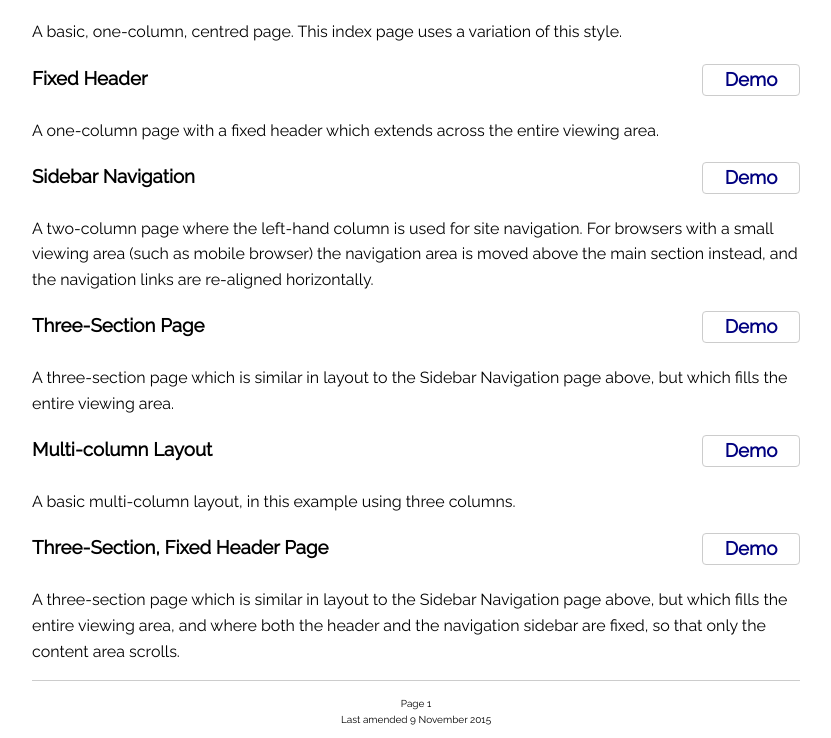
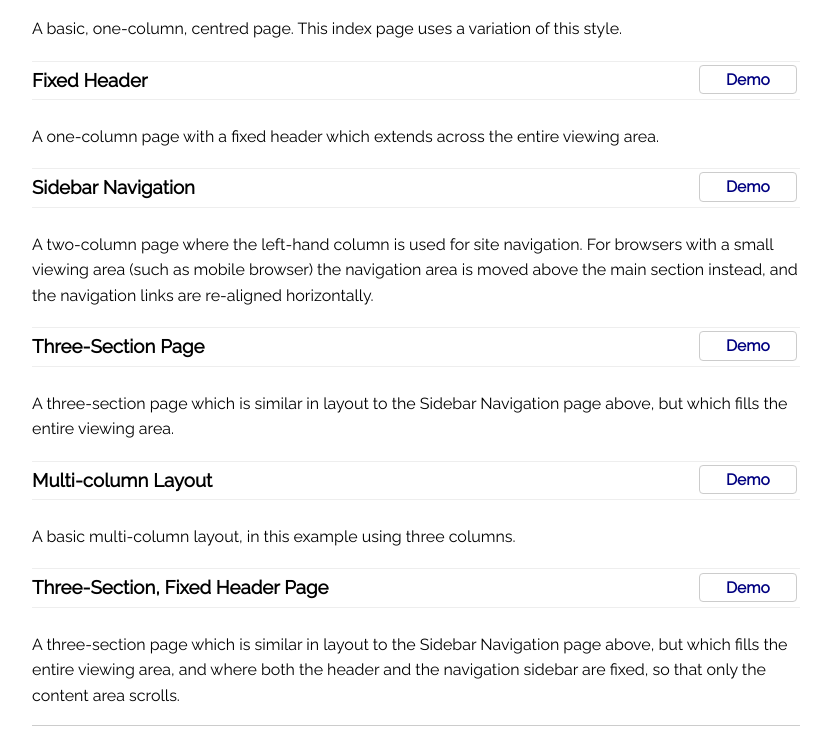
Before and after one commit to chrisatthestudy/simplicity, a plain HTML site: page src/index.html in a window 1280 px wide. Shown: the part 220-958 px from the top of the page, without its empty margins (224-1055 px from the left). Drawn offline with Linux system fonts and the light colour scheme.

Commit message:
Update appearance of demo index page

```diff
--- a/src/css/index.css
+++ b/src/css/index.css
@@ -3,7 +3,7 @@
 /* Basic layout and styles */
 * { font-family: "Raleway", sans-serif; }
 html { padding: 1em; font-size: 1em; line-height: 1.6; }
-body { margin: 0 auto; padding: 3%; max-width: 768px; }
+body { margin: 0 auto; padding: 2%; max-width: 768px; }
 h1 { margin-top: 0; }
 p { margin-top: 1.5em; }
 code { font-family: monospace; display: inline-block; }
@@ -19,13 +19,27 @@ footer {
   text-align: center;
 }
 
+h3 {
+    line-height: 2em;
+    border-top: #eee 1px solid;
+    border-bottom: #eee 1px solid;
+}
+
 a.btn {
     color: navy;
     float: right;
     text-align: center;
     width: 96px;
+    font-size: smaller;
+
+    margin-top: 0.2em;
+    margin-right: 0.2em;
+    line-height: 1.75em;
+
+    vertical-align: middle;
     border: #ccc 1px solid;
     border-radius: 4px;
+
     text-decoration: none;
 }
 
```
Also changed, not shown: 1 other file. Lines whose indentation alone changed are shown as unchanged.
